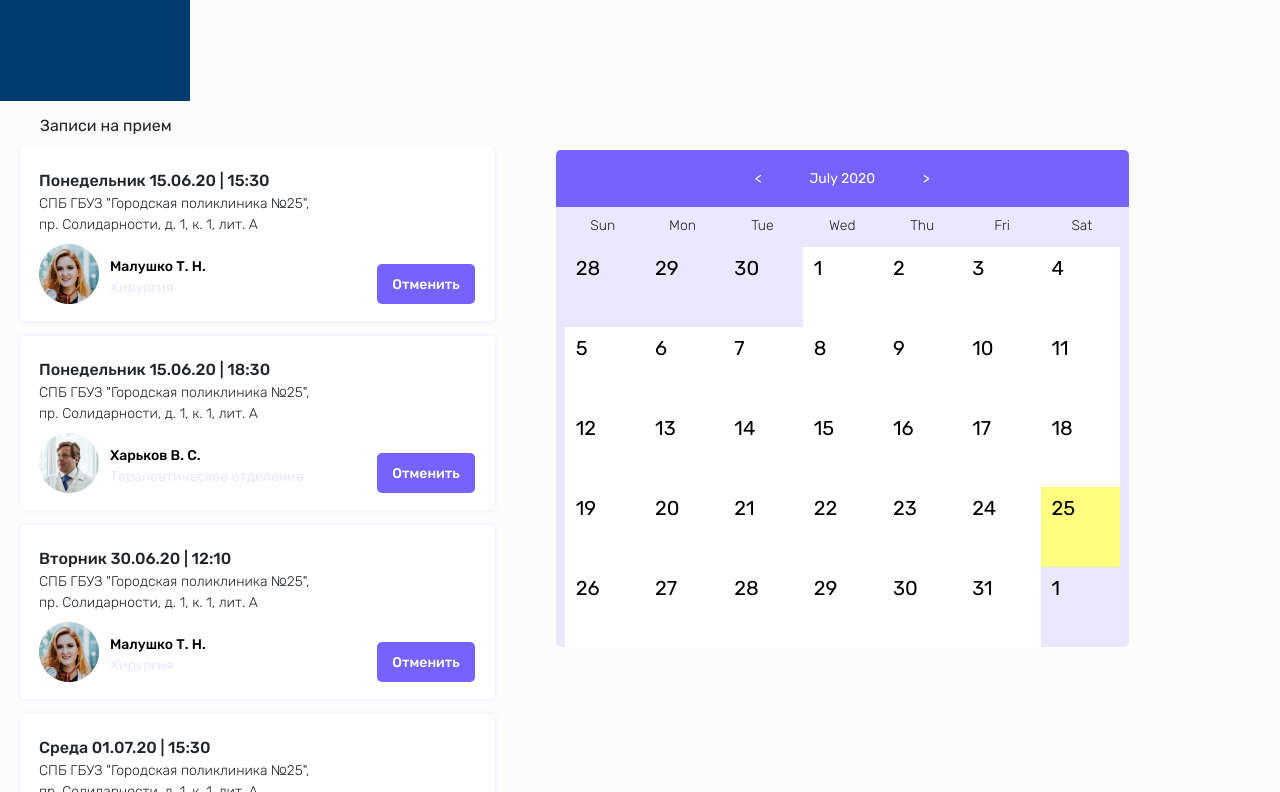
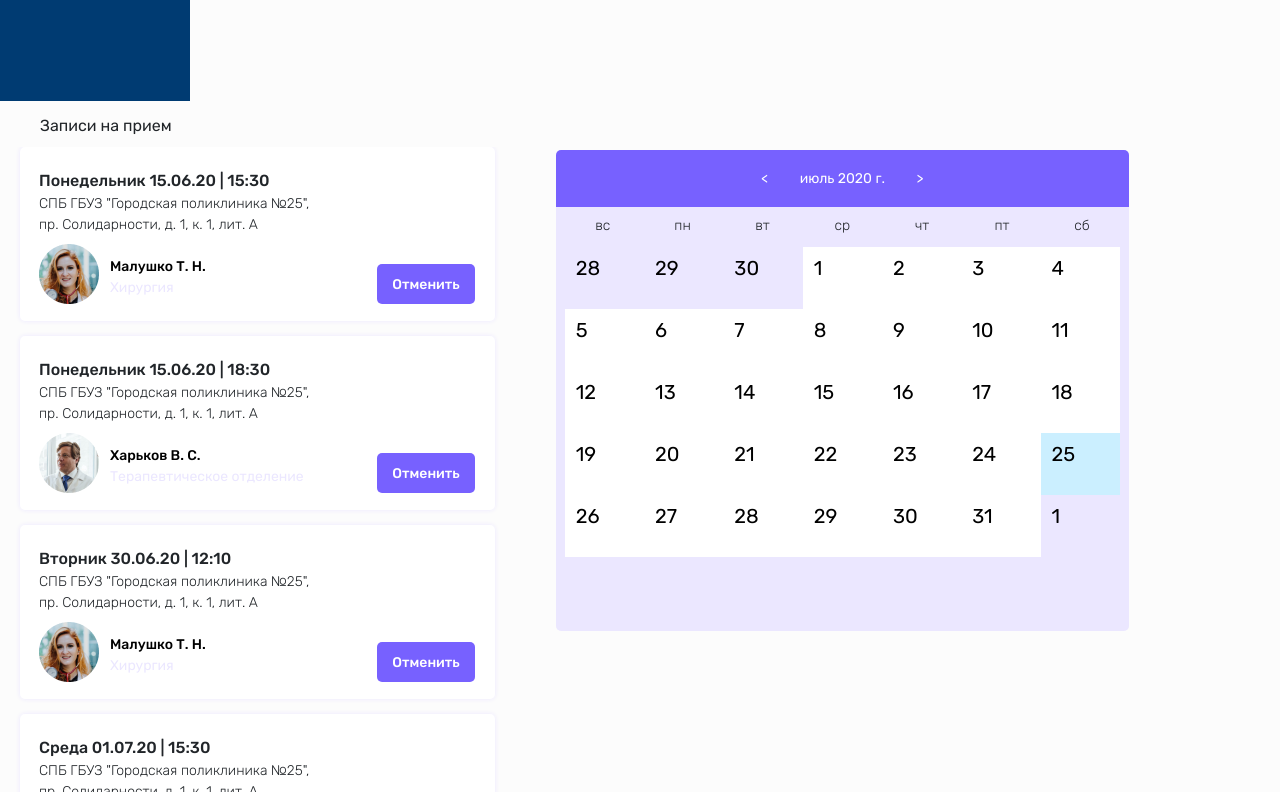
Before and after one commit to soldor37/doc-appoint, a Vue app: page /usersProfile/appointments in a window 1280 px wide. Shown: the part 754-1546 px from the top of the page. Built offline with nearby package versions, Linux system fonts and the light colour scheme.

Commit message:
get date info on click

```diff
--- a/src/components/usersProfile/views/appointments.vue
+++ b/src/components/usersProfile/views/appointments.vue
@@ -24,7 +24,7 @@
         </div>
       </div>
       <!-- Календарь -->
-      <Calendar></Calendar>
+      <Calendar v-bind:selectedDate="selectedDate" v-on:dateSelected="selectedDate = $event"></Calendar>
     </div>
   </div>
 </template>
@@ -39,6 +39,7 @@ export default {
   },
   data() {
     return {
+    selectedDate: {},
       appointments: [
         {
           day: "Понедельник",
--- a/src/components/usersProfile/views/components/calendar/calendar.js
+++ b/src/components/usersProfile/views/components/calendar/calendar.js
@@ -64,8 +64,8 @@ export default {
         const thisMonth = new Date(Date.parse(`${month} 1, 2017`));
 
         return {
-          short: thisMonth.toLocaleDateString(this.locale, { month: 'short' }),
-          long: thisMonth.toLocaleDateString(this.locale, { month: 'long' }),
+          short: thisMonth.toLocaleDateString('ru-RU', { month: 'short' }),
+          long: thisMonth.toLocaleDateString('ru-RU', { month: 'long' }),
         };
       });
     },
@@ -75,12 +75,12 @@ export default {
       const found = [];
       const sorted = [];
       const now = new Date(Date.now());
-      const day = now.getDay();
+      let day = now.getDay();
       let next = 0;
 
       do {
-        const short = now.toLocaleDateString(this.locale, { weekday: 'short' });
-        const long = now.toLocaleDateString(this.locale, { weekday: 'long' });
+        const short = now.toLocaleDateString('ru-RU', { weekday: 'short' });
+        const long = now.toLocaleDateString('ru-RU', { weekday: 'long' });
 
         days.push({
           short,
@@ -89,7 +89,7 @@ export default {
         found.push(long);
 
         now.setHours(now.getHours() + 24);
-        next = now.toLocaleDateString(this.locale, { weekday: 'long' });
+        next = now.toLocaleDateString('ru-RU', { weekday: 'long' });
       } while (found.indexOf(next) < 0);
 
       const start = days.length - 1;
@@ -99,8 +99,9 @@ export default {
         sorted.push(days[i]);
         days.pop();
       }
-
-      const output = sorted.reverse().concat(days);
+      let output = sorted.reverse().concat(days);
+      // let tmp = output.shift(); // делает начало недели с понедельника
+      // output.push(tmp)
       return output;
     },
     today() {
@@ -119,7 +120,7 @@ export default {
       current.parsed = new Date(Date.parse(`${months[current.month]} 1, ${current.year}`));
       current.start = new Date(Date.parse(current.parsed)).getDay();
       current.end = new Date(Date.parse(`${months[current.month]} ${current.days}, ${current.year}`)).getDay();
-      current.string = current.parsed.toLocaleDateString(this.locale, { month: 'long', year: 'numeric' });
+      current.string = current.parsed.toLocaleDateString('ru-RU', { month: 'long', year: 'numeric' });
 
       const next = {
         month: current.month + 1 > 11 ? 0 : current.month + 1,
@@ -127,7 +128,7 @@ export default {
       };
       next.days = 32 - new Date(next.year, next.month, 32).getDate();
       next.parsed = new Date(Date.parse(`${months[next.month]} 1, ${next.year}`));
-      next.string = next.parsed.toLocaleDateString(this.locale, { month: 'long', year: 'numeric' });
+      next.string = next.parsed.toLocaleDateString('ru-RU', { month: 'long', year: 'numeric' });
 
       const previous = {
         month: current.month - 1 < 0 ? 11 : current.month - 1,
@@ -135,14 +136,13 @@ export default {
       };
       previous.days = 32 - new Date(previous.year, previous.month, 32).getDate();
       previous.parsed = new Date(Date.parse(`${months[previous.month]} 1, ${previous.year}`));
-      previous.string = previous.parsed.toLocaleDateString(this.locale, { month: 'long', year: 'numeric' });
+      previous.string = previous.parsed.toLocaleDateString('ru-RU', { month: 'long', year: 'numeric' });
 
       const days = [];
       const leading = 6 - (6 - current.start);
       const trailing = 7 - current.end;
       const start = current.days - (7 - current.start);
       const weeks = Math.ceil(start / 7);
-
       let offset = 0;
 
       current.trailing = trailing - 1;
@@ -156,7 +156,7 @@ export default {
       for (let i = 0; i < 7; i += 1) {
         if (i < leading) {
           const day = (previous.days - (current.start - 1)) + i;
-          const dayString = day.toLocaleString(this.locale);
+          const dayString = day.toLocaleString('ru-RU');
 
           days[0].push({
             month: previous.month,
@@ -172,7 +172,7 @@ export default {
           const isToday = this.isToday({ day, month: current.month, year: current.year });
           const focusable = this.isFocusable({ day, month: current.month, year: current.year });
           const dateString = this.getLocaleDate(day, current.month, current.year);
-          const dayString = day.toLocaleString(this.locale);
+          const dayString = day.toLocaleString('ru-RU');
 
           days[0].push({
             month: current.month,
@@ -196,7 +196,7 @@ export default {
         const isToday = this.isToday({ day, month: current.month, year: current.year });
         const focusable = this.isFocusable({ day, month: current.month, year: current.year });
         const dateString = this.getLocaleDate(day, current.month, current.year);
-        const dayString = day.toLocaleString(this.locale);
+        const dayString = day.toLocaleString('ru-RU');
 
         days[week].push({
           month: current.month,
@@ -215,7 +215,7 @@ export default {
 
       // Fill final week
       for (let i = 1; i < trailing; i += 1) {
-        const dayString = i.toLocaleString(this.locale);
+        const dayString = i.toLocaleString('ru-RU');
         days[week].push({
           month: next.month,
           year: next.year,
@@ -267,12 +267,17 @@ export default {
 
       e.preventDefault();
 
-      if (target.classList.contains('calendar__date')) {
-        target = target.parentNode;
-      }
+      // if (target.classList.contains('calendar__date')) {
+      //   target = target.parentNode;
+      // }
       // Firefox/Safari need to be coerced into focusing the target element.
       target.focus();
-      // https://sebastiandedeyne.com/posts/2017/using-registered-event-listeners-as-conditionals-in-vue
+
+      target = {
+        'day' : target.dataset.day,
+        'month' : target.dataset.month,
+        'year' : target.dataset.year,
+      }
       this.$emit('dateSelected', target);
 
       e.preventDefault();
@@ -350,7 +355,7 @@ export default {
     },
     getLocaleDate(day, month, year) {
       // Move this in to computed/calendar view
-      return new Date(year, month, day).toLocaleDateString(this.locale, {
+      return new Date(year, month, day).toLocaleDateString('ru-RU', {
         weekday: 'long',
         month: 'long',
         day: 'numeric',
@@ -429,11 +434,8 @@ export default {
     },
   },
   data() {
-    // Going to want to push URL for deep linking
-    // Going to want current to be an object maybe? Month/Year
-    // Today may need to be different data
     return {
-      current: this.getCurrent(), // Dunno what to do with you
+      current: this.getCurrent(),
       tab: false,
       tableID: this._uid, // eslint-disable-line no-underscore-dangle
     };
--- a/src/components/usersProfile/views/components/calendar/calendar.scss
+++ b/src/components/usersProfile/views/components/calendar/calendar.scss
@@ -27,10 +27,11 @@ $outline-color: #757575 !default;
   box-sizing: border-box;
   display: flex;
   flex-wrap: wrap;
-  font-family: 'Rubik';
+  font-family: "Rubik";
   font-style: normal;
   font-weight: normal;
   font-size: 20px;
+  outline: none;
   button {
     background: none;
     border: 0;
@@ -44,8 +45,9 @@ $outline-color: #757575 !default;
 
   *:focus {
     // sass-lint:disable-line no-universal-selectors
-    outline: $outline-size dotted $outline-color;
-    outline-offset: $outline-size;
+    // outline: $outline-size dotted $outline-color;
+    // outline-offset: $outline-size;
+    outline: none;
   }
 
   // Header
@@ -101,8 +103,8 @@ $outline-color: #757575 !default;
   }
 
   &__month {
-    margin-right: 2.375rem;
-    margin-left: 2.375rem;
+    margin-right: 1.375rem;
+    margin-left: 1.375rem;
   }
 
   // Calendar
@@ -113,7 +115,8 @@ $outline-color: #757575 !default;
     grid-template-rows: 2em auto;
     width: 100%;
     height: 100%;
-    max-height: 26.5rem;  }
+    max-height: 26.5rem;
+  }
 
   &__head {
     background: #ebe7ff;
@@ -126,11 +129,10 @@ $outline-color: #757575 !default;
     background: #ebe7ff;
     border: none;
     display: grid;
-    grid-auto-rows: minmax(3em, 10vh);
     grid-column: span 7;
     border-bottom-left-radius: 5px;
     border-bottom-right-radius: 5px;
-    padding: 0 0.5625rem;
+    padding: 0 0.5625rem 4.6rem;
   }
 
   &__weekdays {
@@ -162,7 +164,7 @@ $outline-color: #757575 !default;
     }
 
     &--active {
-      background: mix($white, $yellow, 50%);
+      background: mix(#50caff, white, 30%);
       border: none;
     }
   }
@@ -177,7 +179,7 @@ $outline-color: #757575 !default;
     width: 100%;
 
     &:focus {
-      background-color: rgba($red, 0.5);
+      outline: 1.5px solid #50caff;
     }
 
     &:hover {
```
